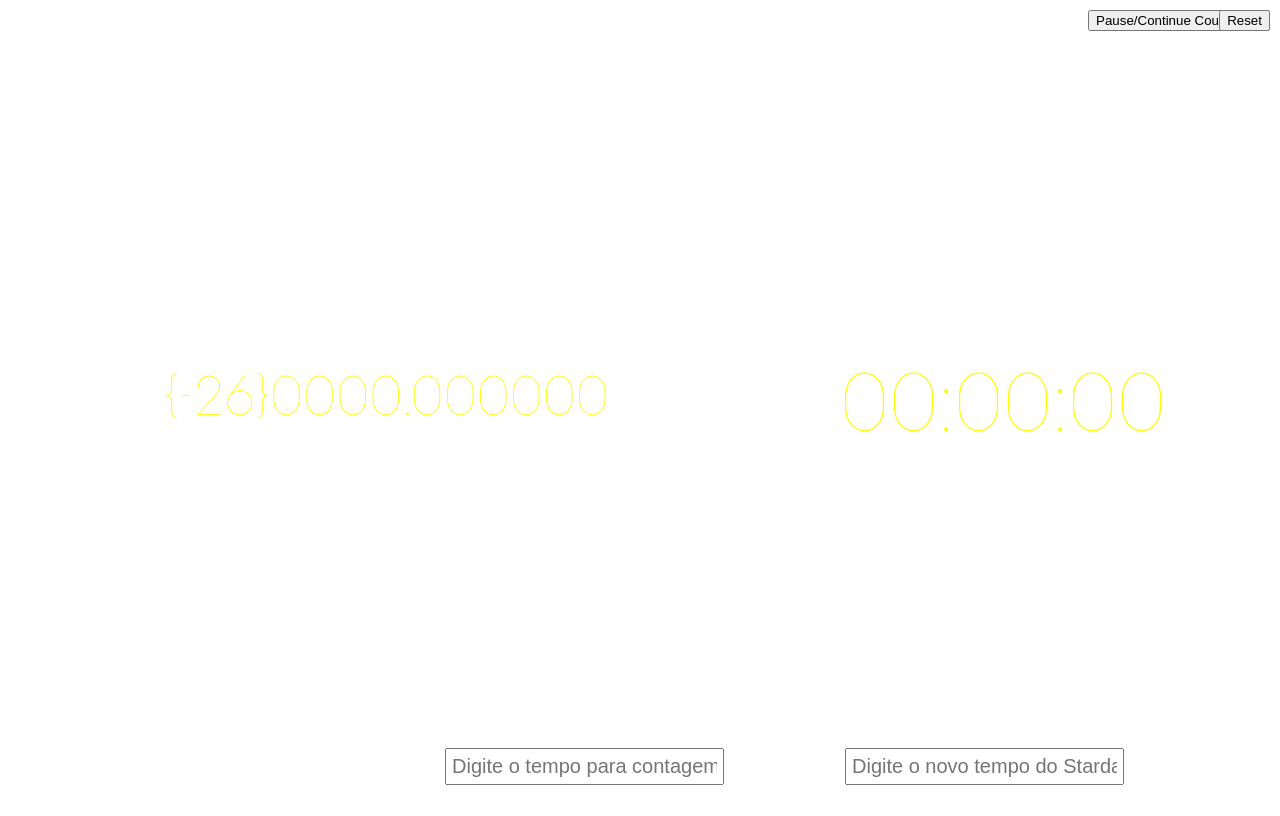
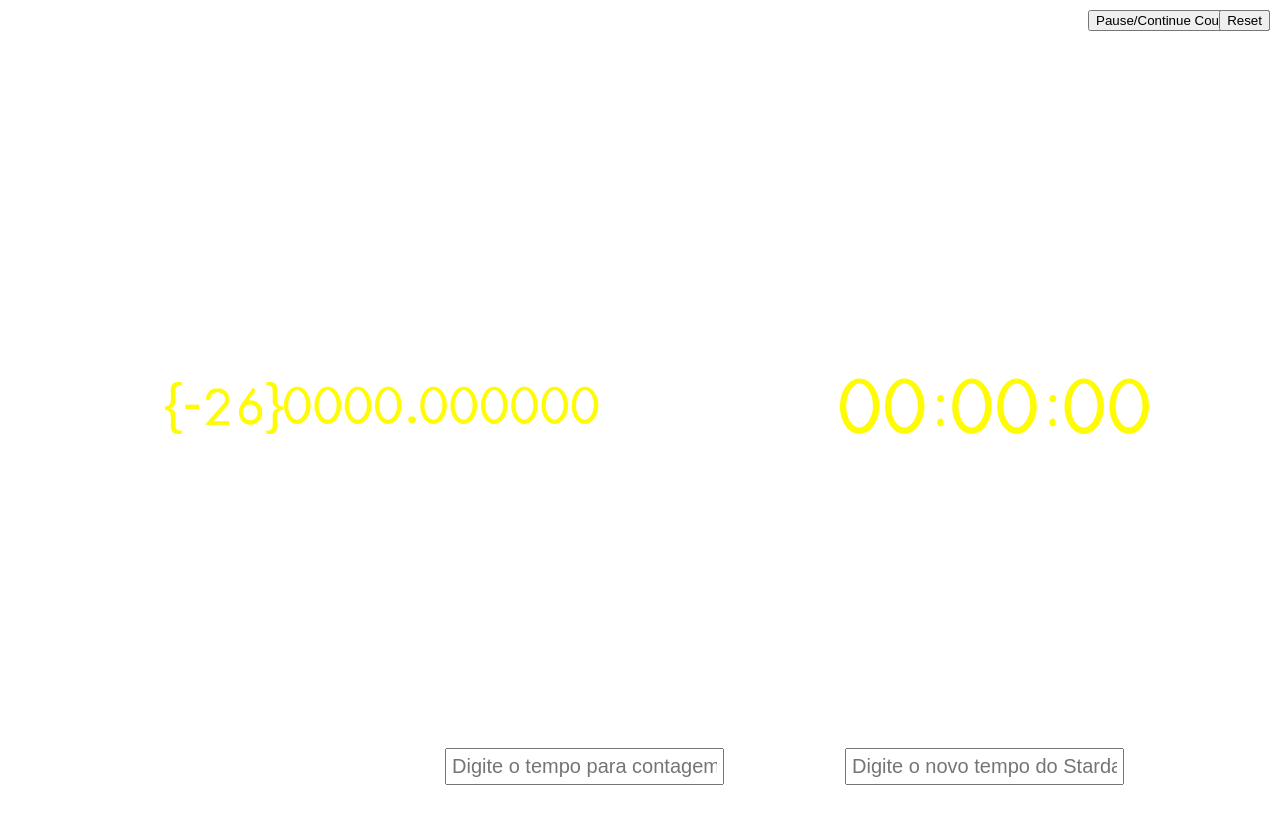
Before and after one commit to Aczedize9874/MemoryAlpha, a plain HTML site: page StarDate/stardate.html in a window 1280 px wide. Drawn offline with Linux system fonts and the light colour scheme.

Commit message:
StarDate HTML New

```diff
--- a/StarDate/stardate.html
+++ b/StarDate/stardate.html
@@ -8,8 +8,8 @@
     <title>Relógio e Stardate</title>
     <style>
         @font-face {
-            font-family: 'Mint Type - Stereonic-XS.otf';
-            src: url('fonts/Mint Type - Stereonic-XS.otf') format('opentype');
+            font-family: 'Unnamed1-Regular.ttf';
+            src: url('fonts/Unnamed1-Regular.ttf') format('opentype');
             font-weight: normal;
             font-style: normal;
         }
@@ -25,7 +25,7 @@
         .clock,
         .stardate {
             font-size: 115px;
-            font-family: 'Mint Type - Stereonic-XS.otf', sans-serif;
+            font-family: 'Unnamed1-Regular.ttf', sans-serif;
             display: inline-block;
             background-color: rgba(0, 0, 0, 0);
             color: #C4A95A;
```
Also changed, not shown: StarDate/fontes/Unnamed1-Regular.240723-1646.otf (added), StarDate/fonts/Unnamed1-Regular.ttf (added).
